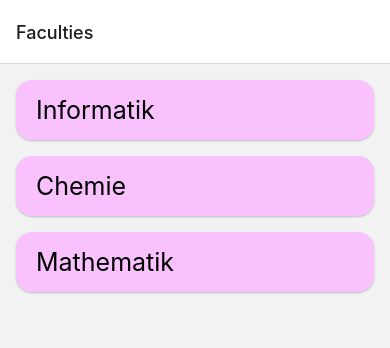
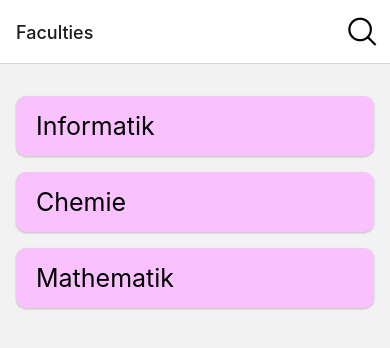
Before and after one commit to CyberRocketLab/FeedBackApp, a React Native app: screen /Faculties in a window 390 px wide. Shown: the top 348 px of the page. Built offline with nearby package versions, Linux system fonts and the light colour scheme.

Commit message:
search function

```diff
--- a/package.json
+++ b/package.json
@@ -18,7 +18,9 @@
     "expo-status-bar": "~1.4.4",
     "react": "18.2.0",
     "react-native": "0.71.8",
-    "react-native-elements": "^3.4.3"
+    "react-native-elements": "^3.4.3",
+    "react-native-vector-icons": "^9.2.0",
+    "react-navigation-stack": "^2.10.4"
   },
   "devDependencies": {
     "@babel/core": "^7.20.0"
--- a/screens/CourseScreen.js
+++ b/screens/CourseScreen.js
@@ -56,12 +56,20 @@ const styles = StyleSheet.create({
     button: {
         flex: 1,
         backgroundColor: '#f9c2ff',
-        borderRadius: 16,
+        borderRadius: 10,
         padding: 10,
         marginBottom: 8,
         justifyContent: 'center',
         alignItems: 'center',
         marginRight: 8,
+        shadowColor: "#000",
+        shadowOffset: {
+            width: 0,
+            height: 1,
+        },
+        shadowOpacity: 0.22,
+        shadowRadius: 2.22,
+        elevation: 3,
     },
     buttonText: {
         fontSize: 18,
--- a/screens/CoursesScreen.js
+++ b/screens/CoursesScreen.js
@@ -1,18 +1,18 @@
-import React from 'react';
-import {View, Text, StyleSheet, ScrollView, TouchableHighlight} from 'react-native';
+import React, { useState, useRef, useLayoutEffect } from 'react';
+import { View, Text, StyleSheet, ScrollView, TouchableHighlight, TextInput } from 'react-native';
+import Icon from 'react-native-vector-icons/Ionicons';
 
-function CoursesScreen({route, navigation}) {
-    const {faculty} = route.params;
+function CoursesScreen({ route, navigation }) {
+  const { faculty } = route.params;
 
-    // Data structure containing faculties, semesters, and courses
   const faculties = {
     'Informatik': {
       '1': ['Informatik + Recht (RGG)', 'Theoretische Informatik (THI)', 'Technische Grundlagen der Informatik (TGI)', 'Mathematische Grundlagen der Informatik (MG1)', 'Programmierung 1 (PR1)'],
       '2': ['Modellierung (MOD)', 'Informatik + Gesellschaft (RGG)', 'Algorithmen und Datenstrukturen (ADS)', 'Betriebssysteme (OS)', 'Mathematische Grundlagen der Informatik 2 (MG2)', 'Programmierung 2 (PR2)'],
-            '3': ['Projekt-manage-ment (HCI)', 'Grundl. d. intellig. Systeme (IDS)', 'Datenbanksysteme (IDS)', 'Einführung in Numerical Computing (NUM)', 'Einführende Statistik (EST)', 'Programmiersprachen und -konzepte (PLC)'],
+      '3': ['Projekt-management (HCI)', 'Grundl. d. intellig. Systeme (IDS)', 'Datenbanksysteme (IDS)', 'Einführung in Numerical Computing (NUM)', 'Einführende Statistik (EST)', 'Programmiersprachen und -konzepte (PLC)'],
       '4': ['Mensch-Computer-Interaktion (HCI)', 'Vertiefung 1', 'Vertiefung 2', 'Einführung in die mathematische Modellierung (MM)', 'Software Engineering 1 (SE1)'],
       '5': ['Netzwerktechnologien (NET)', 'Vertiefung 3', 'Vertiefung 4', 'Vertiefung 5', 'Software Engineering 2 (SE2)'],
-            '6': ['Informa-tions-sicherheit (IS)', 'Erweiterung', 'Softwarepraktikum mit Bachelorarbeit']
+      '6': ['Informations-sicherheit (IS)', 'Erweiterung', 'Softwarepraktikum mit Bachelorarbeit']
     },
     'Chemie': {
       '1': ['Chemie Course 1', 'Chemie Course 2'],
@@ -27,21 +27,61 @@ function CoursesScreen({route, navigation}) {
     // ... rest of the faculties
   };
 
-    // Get the semesters for the selected faculty
   const semesters = faculties[faculty];
+
+  const [searchTerm, setSearchTerm] = useState('');
+  const [searchVisible, setSearchVisible] = useState(false);
+
+  const inputRef = useRef(null);
+
+  const filteredCourses = Object.values(semesters).flatMap(courses => courses.filter(course =>
+    course.toLowerCase().includes(searchTerm.toLowerCase())
+  ));
+
+  const toggleSearch = () => {
+    setSearchVisible(!searchVisible);
+    setSearchTerm('');
+    if (!searchVisible) {
+      setTimeout(() => inputRef.current.focus(), 100);
+    }
+  };
+
+  useLayoutEffect(() => {
+    navigation.setOptions({
+      headerRight: () => (
+        <Icon
+          name={searchVisible ? "close-outline" : "search-outline"}
+          size={35}
+          color="black"
+          style={{ marginRight: 10 }}
+          onPress={toggleSearch}
+        />
+      ),
+    });
+  }, [navigation, searchVisible]);
 
   return (
     <ScrollView>
-            {/* Render each semester and its courses */}
+      {searchVisible && (
+        <TextInput
+          style={styles.input}
+          onChangeText={text => setSearchTerm(text)}
+          value={searchTerm}
+          placeholder="Search Courses"
+          ref={inputRef}
+        />
+      )}
       {Object.keys(semesters).map(semester => (
         <View key={semester} style={styles.semesterContainer}>
           <Text style={styles.semesterTitle}>Semester {semester}</Text>
-                    {semesters[semester].map(course => (
+          {semesters[semester].filter(course =>
+            course.toLowerCase().includes(searchTerm.toLowerCase())
+          ).map(course => (
             <TouchableHighlight
               key={course}
               style={styles.courseCard}
-                            underlayColor="#e0dcdc" // Set the background color when the card is pressed
-                            onPress={() => navigation.navigate('Course', {course})}
+              underlayColor="#e0dcdc"
+              onPress={() => navigation.navigate('Course', { course })}
             >
               <Text style={styles.courseTitle}>{course}</Text>
             </TouchableHighlight>
@@ -53,12 +93,20 @@ function CoursesScreen({route, navigation}) {
 }
 
 const styles = StyleSheet.create({
+  input: {
+    height: 40,
+    borderColor: 'gray',
+    borderWidth: 1,
+    paddingLeft: 10,
+    margin: 16,
+    borderRadius: 5,
+  },
   semesterContainer: {
     flex: 1,
     marginTop: 10,
     marginHorizontal: 10,
     backgroundColor: '#ffffff',
-        borderRadius: 16,
+    borderRadius: 10,
     padding: 10,
     marginBottom: 8,
     shadowColor: "#000",
@@ -72,17 +120,22 @@ const styles = StyleSheet.create({
   },
   semesterTitle: {
     fontSize: 25,
-        //fontWeight: 'bold',
     paddingBottom: 15,
     paddingLeft: 10,
   },
   courseCard: {
     backgroundColor: '#f9c2ff',
-        borderRadius: 16,
+    borderRadius: 10,
     padding: 10,
     marginBottom: 8,
-        // justifyContent: 'center',
-        // alignItems: 'center',
+    shadowColor: "#000",
+    shadowOffset: {
+      width: 0,
+      height: 1,
+    },
+    shadowOpacity: 0.22,
+    shadowRadius: 2.22,
+    elevation: 3,
   },
   courseTitle: {
     fontSize: 18,
--- a/screens/FacultiesScreen.js
+++ b/screens/FacultiesScreen.js
@@ -1,43 +1,99 @@
-import React from 'react';
-import {Button, View, FlatList, Text, StyleSheet, TouchableHighlight} from 'react-native';
+import React, { useState, useRef, useLayoutEffect } from 'react';
+import { View, FlatList, Text, StyleSheet, TouchableHighlight, TextInput } from 'react-native';
+import Icon from 'react-native-vector-icons/Ionicons';
 
 function FacultiesScreen({navigation}) {
-    // Add more faculties as needed
+    const [searchTerm, setSearchTerm] = useState('');
+    const [searchVisible, setSearchVisible] = useState(false);
+
+    const inputRef = useRef(null);
+
     const faculties = ['Informatik', 'Chemie', 'Mathematik'];
 
     const renderItem = ({item}) => (
         <TouchableHighlight
             style={styles.item}
-            underlayColor="#e0dcdc" // Set the background color when the card is pressed
+            underlayColor="#e0dcdc"
             onPress={() => navigation.navigate('Courses', {faculty: item})}
             >
             <Text style={styles.title}>{item}</Text>
         </TouchableHighlight>
         );
 
+    // Filter faculties based on search term
+    const filteredFaculties = faculties.filter(faculty =>
+        faculty.toLowerCase().includes(searchTerm.toLowerCase())
+        );
+
+    useLayoutEffect(() => {
+        navigation.setOptions({
+            headerRight: () => (
+                <Icon
+                    name={searchVisible ? "close-outline" : "search-outline"}
+                    size={35}
+                    color="black"
+                    style={{ marginRight: 10 }}
+                    onPress={() => {
+                    setSearchVisible(!searchVisible);
+                    if (searchVisible) {
+                        setSearchTerm(''); // This will clear the search term when searchVisible is true and the search icon is clicked
+                    } else {
+                        // This will trigger on next render after searchVisible is set to true
+                        setTimeout(() => inputRef.current.focus(), 100);
+                    }
+                }}
+                />
+                ),
+        });
+        }, [navigation, searchVisible]);
+
     return (
+        <View style={styles.container}>
+            {searchVisible && (
+                <TextInput
+                    style={styles.input}
+                    onChangeText={text => setSearchTerm(text)}
+                    value={searchTerm}
+                    placeholder="Search Faculties"
+                    ref={inputRef}
+                />
+                )}
             <FlatList
-            data={faculties}
+                data={filteredFaculties}
                 renderItem={renderItem}
                 keyExtractor={item => item}
-            style={styles.list} // Add this line to apply the list style
+                style={styles.list}
             />
+        </View>
         );
 }
 
+
 const styles = StyleSheet.create({
+    container: {
+        flex: 1,
+        paddingTop: 16,
+    },
+    input: {
+        height: 40,
+        borderColor: 'gray',
+        borderWidth: 1,
+        paddingLeft: 10,
+        margin: 16,
+        borderRadius: 5,
+    },
     list: {
         flex: 1,
         width: '100%',
         marginTop: 8,
-        paddingHorizontal: 16, // Add horizontal padding to match the CoursesScreen style
+        paddingHorizontal: 16,
     },
     item: {
         backgroundColor: '#f9c2ff',
-        paddingVertical: 15, // Adjust the vertical padding to match the CoursesScreen style
-        paddingHorizontal: 20, // Adjust the horizontal padding to match the CoursesScreen style
+        paddingVertical: 15,
+        paddingHorizontal: 20,
         marginVertical: 8,
-        borderRadius: 16, // Add this line to apply the card-like appearance
+        borderRadius: 10,
         shadowColor: "#000",
         shadowOffset: {
             width: 0,
@@ -49,7 +105,6 @@ const styles = StyleSheet.create({
     },
     title: {
         fontSize: 25,
-        // fontWeight: "bold", // Add this line to apply the bold font weight
     },
 });
 
--- a/screens/FeedbackScreen.js
+++ b/screens/FeedbackScreen.js
@@ -87,7 +87,7 @@ const styles = StyleSheet.create({
     },
     button: {
         backgroundColor: '#f9c2ff',
-        borderRadius: 16,
+        borderRadius: 10,
         padding: 10,
         marginBottom: 8,
         justifyContent: 'center',
```
Also changed, not shown: 1 other file (tests, documents, lock files or other folders). Lines whose indentation alone changed are shown as unchanged.
